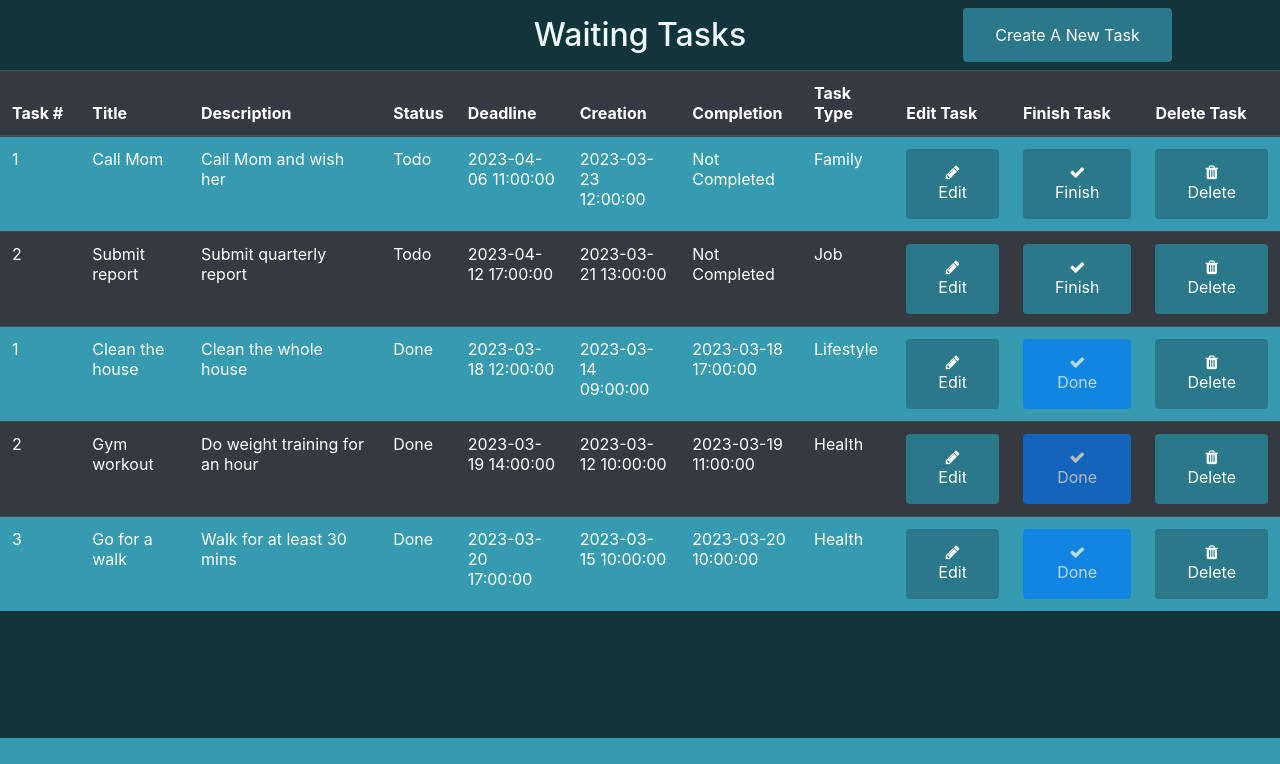
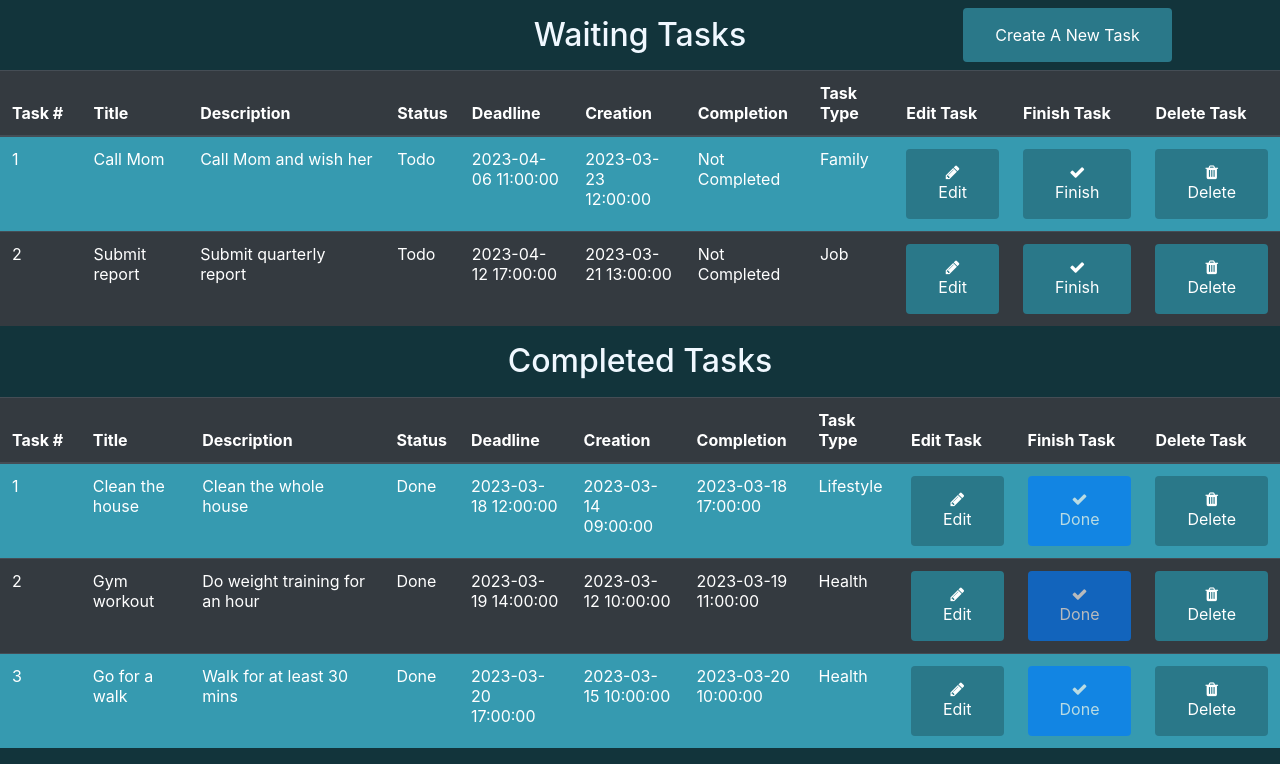
Before and after one commit to alperengozeten/To-Do-App-Flask, a Flask app: page /tasks in a window 1280 px wide. Shown: the part 62-826 px from the top of the page. Before the commit the page ends 800 px from the top, so only its background shows below. Run offline with Flask 2, Linux system fonts and the light colour scheme; a user stored in the database is signed in; data comes from the database, SQL or seed files in the repository; data that the repository does not hold is empty; some libraries are stand-ins or nearby versions.

Commit message:
sort tasks correctly

```diff
--- a/app/templates/tasks.html
+++ b/app/templates/tasks.html
@@ -14,7 +14,6 @@
               $(".delete-btn").click(function () {
                   var my_row_value = $(this).attr('data-task-id');
                   $("#exampleModalCenter").attr('data-task-id',my_row_value );
-                alert('My Row Value '+my_row_value );
               })
           });
 
@@ -29,7 +28,6 @@
               $(".finish-btn").click(function () {
                   var my_row_value = $(this).attr('data-task-id');
                   $("#modalMarkFinished").attr('data-task-id',my_row_value );
-                alert('My Row Value '+my_row_value );
               })
           });
 
@@ -150,6 +148,28 @@
                 <td><button class="btn btn-primary delete-btn" data-toggle="modal" data-target="#exampleModalCenter" data-task-id="{{row.id}}"><i class="fa fa-trash"></i> Delete</button>
               </tr>
             {% endfor %}
+          </tbody>
+        </table>
+      </div>
+      <h2 style="text-align: center; margin-bottom: 0.5em; color: aliceblue;">Completed Tasks</h2>
+      <div class="table-responsive">
+        <table class="table table-dark table-hover table-striped">
+          <thead>
+            <tr>
+              <th style="width: 7.5%;">Task #</th>
+              <th style="width: 10%;">Title</th>
+              <th style="width: 20%;">Description</th>
+              <th style="width: 5%;">Status</th>
+              <th style="width: 10%;">Deadline</th>
+              <th style="width: 10%;">Creation</th>
+              <th style="width: 10%;">Completion</th>
+              <th style="width: 7.5%;">Task Type</th>
+              <th style="width: 7.5%;">Edit Task</th>
+              <th style="width: 7.5%;">Finish Task</th>
+              <th style="width: 7.5%;">Delete Task</th>
+            </tr>
+          </thead>
+          <tbody>
             {% for row in completedTasks %}
             <tr>
               <td>{{ loop.index }}</td>
```
